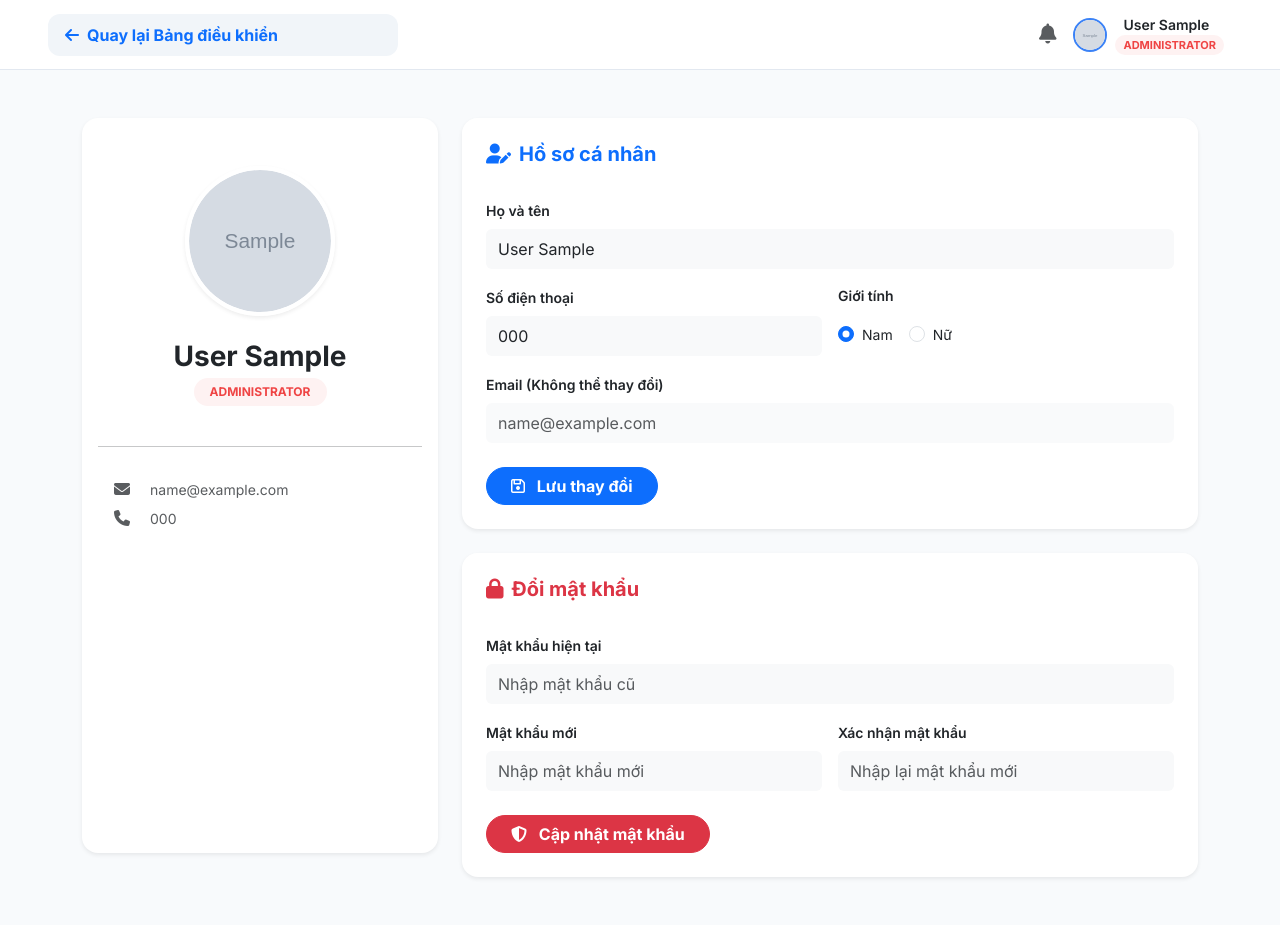
After one commit to Hauharu/Digital_Library_Management_Website, a Flask app: page /admin/profile in a window 1280 px wide. The commit adds this page. Run offline with Flask 3, Linux system fonts and the light colour scheme; a user stored in the database is signed in; tables that the repository leaves empty hold one stand-in row (values such as "Sample post"); grey boxes marked "Sample" are stand-in pictures; some libraries are stand-ins or nearby versions.

Commit message:
fix hồ sơ cá nhân admin

```diff
--- a/app/routes/admin_routes.py
+++ b/app/routes/admin_routes.py
@@ -258,3 +258,58 @@ def revenue_report():
                            top_books=top_books,
                            current_year=year,
                            current_month=month)
+
+@admin_bp.route('/profile')
+@login_required
+@role_required(RoleEnum.ADMIN)
+def admin_profile():
+    return render_template('admin/admin_profile.html')
+
+@admin_bp.route('/profile/update', methods=['POST'])
+@login_required
+@role_required(RoleEnum.ADMIN)
+def update_profile():
+    full_name = request.form.get('full_name')
+    phone_number = request.form.get('phone_number')
+    gender_str = request.form.get('gender')
+
+    if not full_name:
+        flash("Họ và tên không được để trống", "danger")
+        return redirect(url_for('admin.admin_profile'))
+
+    names = full_name.split()
+    if len(names) > 1:
+        current_user.first_name = names[-1]
+        current_user.last_name = " ".join(names[:-1])
+    else:
+        current_user.first_name = full_name
+        current_user.last_name = ""
+
+    current_user.phone_number = phone_number
+    current_user.gender = GenderEnum.MALE if gender_str == 'Nam' else GenderEnum.FEMALE
+
+    db.session.commit()
+    flash("Cập nhật hồ sơ thành công!", "success")
+    return redirect(url_for('admin.admin_profile'))
+
+@admin_bp.route('/profile/password', methods=['POST'])
+@login_required
+@role_required(RoleEnum.ADMIN)
+def update_password():
+    current_pw = request.form.get('current_password')
+    new_pw = request.form.get('new_password')
+    confirm_pw = request.form.get('confirm_password')
+
+    from app import bcrypt
+    if not bcrypt.check_password_hash(current_user.password, current_pw):
+        flash("Mật khẩu hiện tại không chính xác", "danger")
+        return redirect(url_for('admin.admin_profile'))
+
+    if new_pw != confirm_pw:
+        flash("Mật khẩu mới không khớp", "danger")
+        return redirect(url_for('admin.admin_profile'))
+
+    current_user.password = bcrypt.generate_password_hash(new_pw).decode('utf-8')
+    db.session.commit()
+    flash("Đổi mật khẩu thành công!", "success")
+    return redirect(url_for('admin.admin_profile'))
--- /dev/null
+++ b/app/templates/admin/admin_profile.html
@@ -0,0 +1,162 @@
+{% extends 'layout/base_admin.html' %}
+
+{% block content %}
+<div class="container py-4">
+    <div class="row">
+        <!-- Sidebar / Profile Card -->
+        <div class="col-md-4 mb-4">
+            <div class="card shadow-sm border-0 text-center h-100 rounded-4 overflow-hidden">
+                <div class="card-body d-flex flex-column align-items-center py-5">
+                    <div class="avatar-upload-wrapper mb-4">
+                        <div class="avatar-container shadow-sm border border-4 border-white"
+                            onclick="document.getElementById('avatar-input').click()" style="cursor: pointer;">
+                            <img src="{{ current_user.avatar if current_user.avatar else 'https://res.cloudinary.com/dwwfgtxv4/image/upload/v1776585521/AnhDaiDien_nvnfre.png' }}"
+                                alt="avatar" class="rounded-circle w-100 h-100" style="object-fit: cover;"
+                                id="profile-avatar-preview">
+                            <div class="avatar-overlay d-flex align-items-center justify-content-center">
+                                <i class="fa-solid fa-camera text-white fs-4"></i>
+                            </div>
+                        </div>
+                        <form id="avatar-form" action="{{ url_for('user.update_avatar') }}" method="POST"
+                            enctype="multipart/form-data" class="d-none">
+                            <input type="file" name="avatar" id="avatar-input" accept="image/*"
+                                onchange="this.form.submit()">
+                        </form>
+                    </div>
+
+                    <style>
+                        .avatar-container {
+                            position: relative;
+                            width: 150px;
+                            height: 150px;
+                            border-radius: 50%;
+                            overflow: hidden;
+                        }
+
+                        .avatar-overlay {
+                            position: absolute;
+                            top: 0;
+                            left: 0;
+                            width: 100%;
+                            height: 100%;
+                            background: rgba(0, 0, 0, 0.4);
+                            opacity: 0;
+                            transition: opacity 0.3s ease;
+                        }
+
+                        .avatar-container:hover .avatar-overlay {
+                            opacity: 1;
+                        }
+
+                        .bg-admin-soft {
+                            background-color: #fef2f2;
+                        }
+                        .text-admin {
+                            color: #ef4444;
+                        }
+                    </style>
+                    <h3 class="fw-bold text-dark mb-1">{{ current_user.last_name }} {{ current_user.first_name }}</h3>
+                    <div class="badge bg-admin-soft text-admin px-3 py-2 rounded-pill mb-4">ADMINISTRATOR</div>
+
+                    <hr class="w-100 opacity-10">
+
+                    <div class="w-100 px-3 text-start mt-3">
+                        <div class="d-flex align-items-center mb-2">
+                            <i class="fa-solid fa-envelope text-muted me-3" style="width: 20px;"></i>
+                            <span class="text-muted small">{{ current_user.email }}</span>
+                        </div>
+                        <div class="d-flex align-items-center mb-2">
+                            <i class="fa-solid fa-phone text-muted me-3" style="width: 20px;"></i>
+                            <span class="text-muted small">{{ current_user.phone_number or 'Chưa cập nhật' }}</span>
+                        </div>
+                    </div>
+                </div>
+            </div>
+        </div>
+
+        <!-- Forms Section -->
+        <div class="col-md-8">
+            <!-- Panel 1: Hồ sơ Admin -->
+            <div class="card shadow-sm border-0 mb-4 rounded-4 overflow-hidden">
+                <div class="card-header bg-white border-bottom-0 pt-4 px-4 pb-0">
+                    <h5 class="fw-bold text-primary"><i class="fa-solid fa-user-pen me-2"></i>Hồ sơ cá nhân</h5>
+                </div>
+                <div class="card-body p-4">
+                    <form method="post" action="{{ url_for('admin.update_profile') }}">
+                        <div class="row g-3">
+                            <div class="col-md-12">
+                                <label class="form-label fw-semibold small">Họ và tên</label>
+                                <input class="form-control bg-light border-0 py-2" type="text" name="full_name"
+                                    value="{{ current_user.last_name }} {{ current_user.first_name }}">
+                            </div>
+                            <div class="col-md-6">
+                                <label class="form-label fw-semibold small">Số điện thoại</label>
+                                <input class="form-control bg-light border-0 py-2" type="text" name="phone_number"
+                                    value="{{ current_user.phone_number or '' }}" placeholder="Ví dụ: 0912345678">
+                            </div>
+                            <div class="col-md-6">
+                                <label class="form-label fw-semibold small d-block">Giới tính</label>
+                                <div class="d-flex gap-3 pt-2">
+                                    <div class="form-check">
+                                        <input class="form-check-input" type="radio" name="gender" id="g1" value="Nam"
+                                            {% if current_user.gender and current_user.gender.name == 'MALE' %}checked{% endif %}>
+                                        <label class="form-check-label small" for="g1">Nam</label>
+                                    </div>
+                                    <div class="form-check">
+                                        <input class="form-check-input" type="radio" name="gender" id="g2" value="Nữ"
+                                            {% if current_user.gender and current_user.gender.name == 'FEMALE' %}checked{% endif %}>
+                                        <label class="form-check-label small" for="g2">Nữ</label>
+                                    </div>
+                                </div>
+                            </div>
+                            <div class="col-md-12">
+                                <label class="form-label fw-semibold small">Email (Không thể thay đổi)</label>
+                                <input class="form-control bg-light border-0 py-2 opacity-75" type="email"
+                                    value="{{ current_user.email }}" readonly tabindex="-1">
+                            </div>
+                        </div>
+                        <div class="mt-4">
+                            <button class="btn btn-primary px-4 rounded-pill fw-bold" type="submit">
+                                <i class="fa-regular fa-floppy-disk me-2"></i> Lưu thay đổi
+                            </button>
+                        </div>
+                    </form>
+                </div>
+            </div>
+
+            <!-- Panel 2: Đổi mật khẩu -->
+            <div class="card shadow-sm border-0 rounded-4 overflow-hidden">
+                <div class="card-header bg-white border-bottom-0 pt-4 px-4 pb-0">
+                    <h5 class="fw-bold text-danger"><i class="fa-solid fa-lock me-2"></i>Đổi mật khẩu</h5>
+                </div>
+                <div class="card-body p-4">
+                    <form method="post" action="{{ url_for('admin.update_password') }}">
+                        <div class="row g-3">
+                            <div class="col-md-12">
+                                <label class="form-label fw-semibold small">Mật khẩu hiện tại</label>
+                                <input class="form-control bg-light border-0 py-2" type="password"
+                                    name="current_password" required placeholder="Nhập mật khẩu cũ">
+                            </div>
+                            <div class="col-md-6">
+                                <label class="form-label fw-semibold small">Mật khẩu mới</label>
+                                <input class="form-control bg-light border-0 py-2" type="password" name="new_password"
+                                    required placeholder="Nhập mật khẩu mới">
+                            </div>
+                            <div class="col-md-6">
+                                <label class="form-label fw-semibold small">Xác nhận mật khẩu</label>
+                                <input class="form-control bg-light border-0 py-2" type="password"
+                                    name="confirm_password" required placeholder="Nhập lại mật khẩu mới">
+                            </div>
+                        </div>
+                        <div class="mt-4">
+                            <button class="btn btn-danger px-4 rounded-pill fw-bold" type="submit">
+                                <i class="fa-solid fa-shield-halved me-2"></i> Cập nhật mật khẩu
+                            </button>
+                        </div>
+                    </form>
+                </div>
+            </div>
+        </div>
+    </div>
+</div>
+{% endblock %}
--- a/app/templates/layout/base_admin.html
+++ b/app/templates/layout/base_admin.html
@@ -11,6 +11,7 @@
 </head>
 <body>
     <div class="d-flex">
+        {% if request.endpoint != 'admin.admin_profile' %}
         <aside class="staff-sidebar shadow-sm">
             <div class="sidebar-header p-4 text-center">
                 <a href="{{ url_for('admin.admin_dashboard') }}" class="d-flex align-items-center justify-content-center gap-2 text-decoration-none">
@@ -39,12 +40,19 @@
                 </a>
             </nav>
         </aside>
+        {% endif %}
 
         <div class="main-wrapper flex-grow-1">
             <header class="staff-topbar d-flex align-items-center justify-content-between px-5">
                 <div class="search-bar-staff d-none d-md-flex">
+                    {% if request.endpoint == 'admin.admin_profile' %}
+                    <a href="{{ url_for('admin.admin_dashboard') }}" class="text-decoration-none text-primary fw-bold">
+                        <i class="fa-solid fa-arrow-left me-2"></i>Quay lại Bảng điều khiển
+                    </a>
+                    {% else %}
                     <i class="fa-solid fa-magnifying-glass text-muted me-2"></i>
                     <input type="text" placeholder="Tìm kiếm tài khoản, hóa đơn...">
+                    {% endif %}
                 </div>
 
                 <div class="d-flex align-items-center gap-3 me-2">
@@ -79,7 +87,7 @@
                     </div>
 
                     <div class="user-info dropdown">
-                        <div class="d-flex align-items-center gap-2 cursor-pointer" data-bs-toggle="dropdown">
+                        <div class="d-flex align-items-center gap-2" style="cursor: pointer;" data-bs-toggle="dropdown">
                             <img src="{{ current_user.avatar if current_user.avatar else 'https://res.cloudinary.com/dwwfgtxv4/image/upload/v1776585521/AnhDaiDien_nvnfre.png' }}" class="user-avatar" alt="avatar">
                             <div class="d-flex flex-column align-items-start d-none d-sm-flex">
                                 <p class="mb-0 fw-semibold small text-dark ms-2">{{ current_user.last_name }} {{ current_user.first_name }}</p>
@@ -87,9 +95,11 @@
                             </div>
                         </div>
                         <ul class="dropdown-menu dropdown-menu-end shadow-sm border-0 mt-2">
-                            <li><a class="dropdown-item small py-2" href="/admin/profile"><i class="fa-solid fa-id-card me-2 text-primary"></i>Hồ sơ Admin</a></li>
+                            <li><a class="dropdown-item small py-2" href="{{ url_for('admin.admin_profile') }}"><i
+                                        class="fa-solid fa-user-gear me-2 text-primary"></i>Hồ sơ cá nhân</a></li>
                             <li><hr class="dropdown-divider"></li>
-                            <li><a class="dropdown-item small py-2 text-danger" href="{{ url_for('auth.logout') }}"><i class="fa-solid fa-sign-out me-2"></i>Đăng xuất</a></li>
+                            <li><a class="dropdown-item small py-2 text-danger" href="{{ url_for('auth.logout') }}"><i
+                                        class="fa-solid fa-sign-out me-2"></i>Đăng xuất</a></li>
                         </ul>
                     </div>
                 </div>
```
